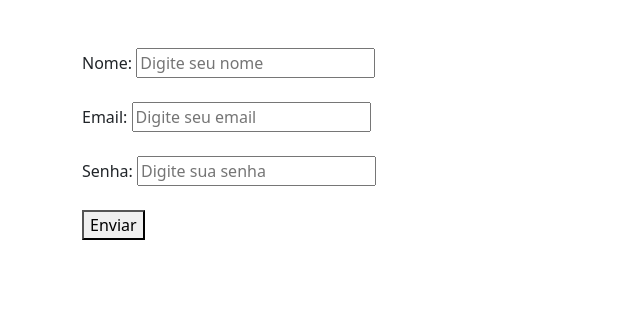
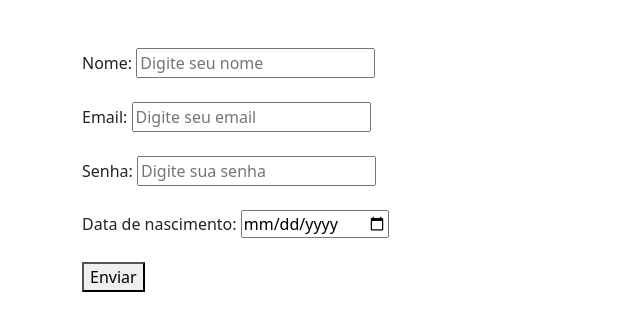
Before and after one commit to rdralves/.app_web_flask, a Flask app: page /home in a window 1280 px wide. Shown: the part 56-387 px from the top of the page, without its empty margins (0-640 px from the left). Run offline with Flask 3, Linux system fonts and the light colour scheme; parts of the project's set-up code (start-up, migrations or seed data) failed here and were passed over.

Commit message:
Add campo data de nascimento no template cadastro.html

```diff
--- a/app/templates/cadastro.html
+++ b/app/templates/cadastro.html
@@ -16,6 +16,10 @@
     <label for="password">Senha:</label>
     <input type="password" name="password" placeholder="Digite sua senha"> <br><br>
 
+    <label for="data_nascimento">Data de nascimento:</label>
+    <input type="date" name="data_nascimento" required>
+    <br><br>
+
 
     <button type="submit">Enviar</button>
 </form>
```
